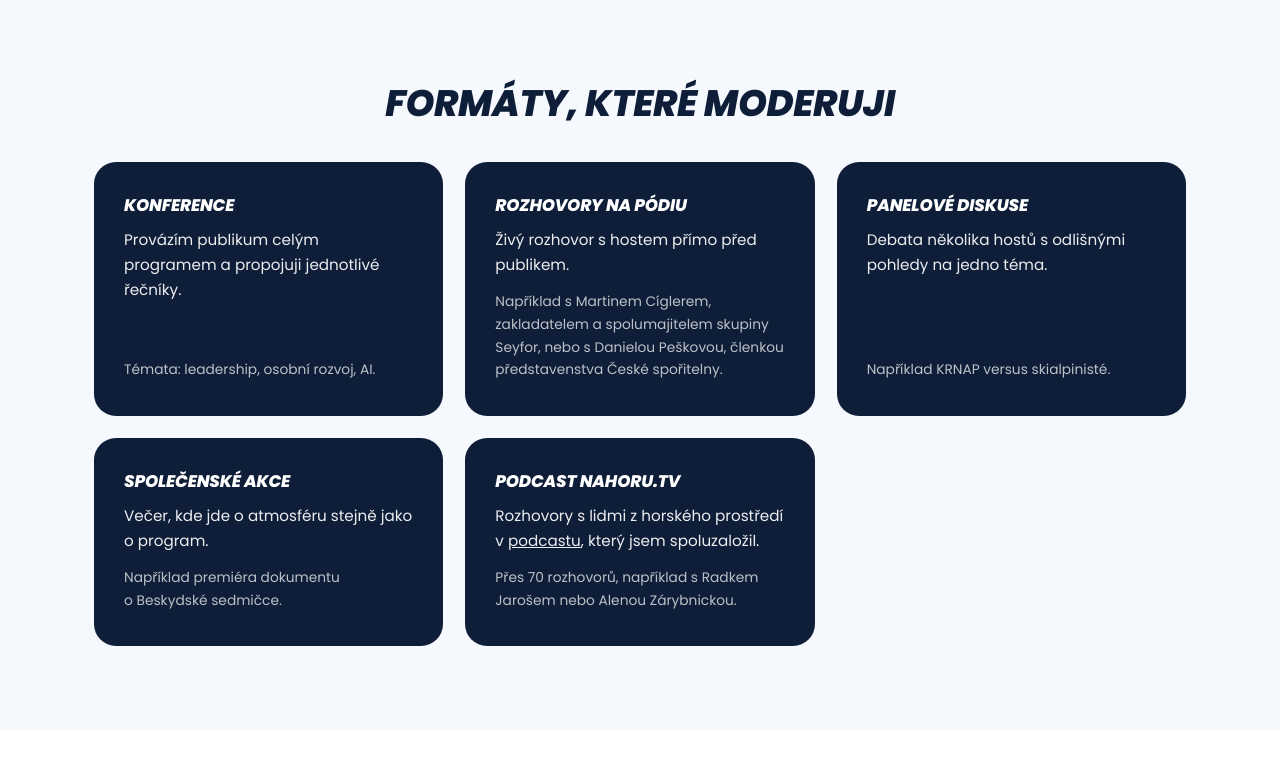
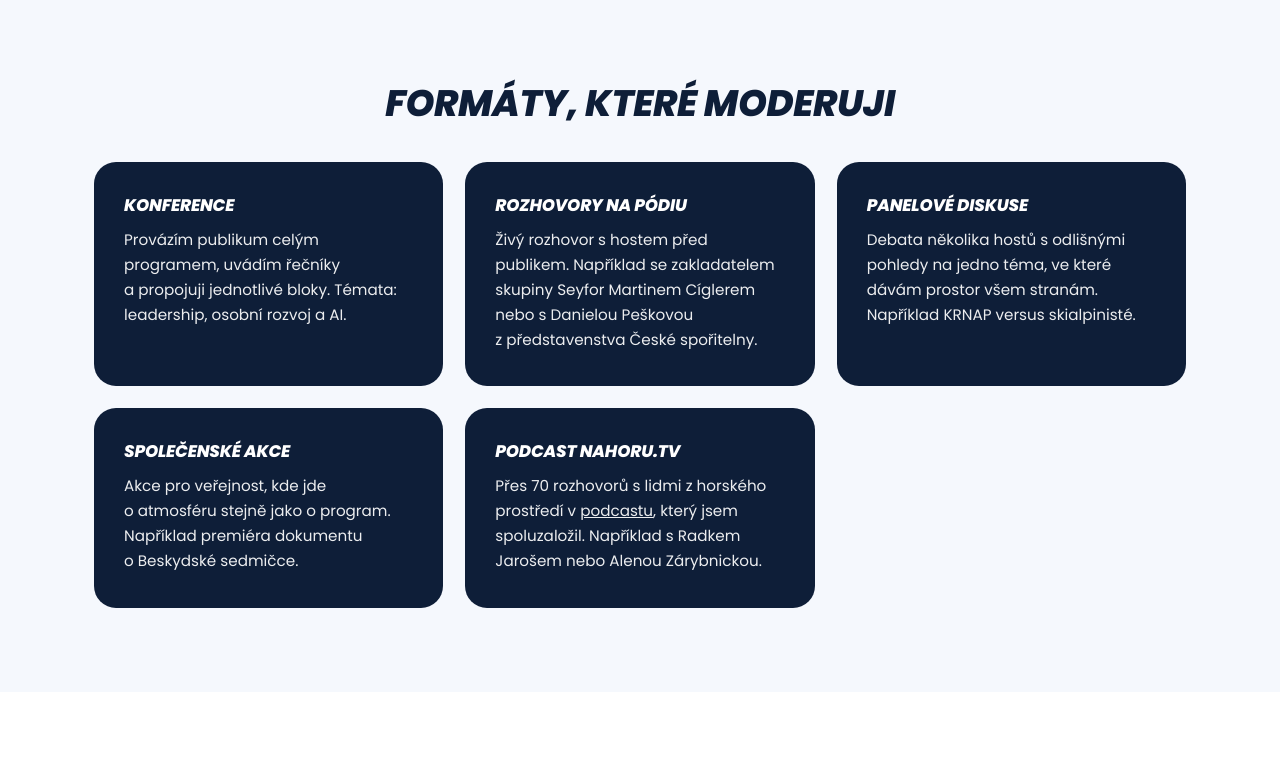
Before and after one commit to lukhavran/lukashavranek-web, a Node project: template src/pages/moderovani.njk in a window 1280 px wide. Shown: the part 794-1565 px from the top of the page. Run offline with Node 20 templates, Linux system fonts and the light colour scheme; the template is opened without the code that fills it, so the values that code supplies are empty.

Commit message:
Moderování: text karet formátů v jednom odstavci a podobně dlouhý
Úvodní věta a příklady jsou v jednom odstavci, texty karet mají na desktopu 4–5 řádků. Společenské akce: „Akce pro veřejnost“ místo „Večer“.

Co-Authored-By: Claude Opus 5.5 <noreply@anthropic.com>

```diff
--- a/src/pages/moderovani.njk
+++ b/src/pages/moderovani.njk
@@ -31,11 +31,11 @@ theme_color: "#0E1E38"
     <div class="wrap">
       <div class="center" id="formaty"><h2>Formáty, které moderuji</h2></div>
       <div class="why-grid formats">
-        <div class="why-card"><h3>Konference</h3><p>Provázím publikum celým programem a&nbsp;propojuji jednotlivé řečníky.</p><p class="ex">Témata: leadership, osobní rozvoj, AI.</p></div>
-        <div class="why-card"><h3>Rozhovory na pódiu</h3><p>Živý rozhovor s&nbsp;hostem přímo před publikem.</p><p class="ex">Například s&nbsp;Martinem Cíglerem, zakladatelem a&nbsp;spolumajitelem skupiny Seyfor, nebo s&nbsp;Danielou Peškovou, členkou představenstva České spořitelny.</p></div>
-        <div class="why-card"><h3>Panelové diskuse</h3><p>Debata několika hostů s&nbsp;odlišnými pohledy na jedno téma.</p><p class="ex">Například KRNAP versus skialpinisté.</p></div>
-        <div class="why-card"><h3>Společenské akce</h3><p>Večer, kde jde o&nbsp;atmosféru stejně jako o&nbsp;program.</p><p class="ex">Například premiéra dokumentu o&nbsp;Beskydské sedmičce.</p></div>
-        <div class="why-card"><h3>Podcast naHoru.tv</h3><p>Rozhovory s&nbsp;lidmi z&nbsp;horského prostředí v&nbsp;<a href="https://www.youtube.com/c/nahorutv" target="_blank" rel="noopener">podcastu</a>, který jsem spoluzaložil.</p><p class="ex">Přes 70 rozhovorů, například s&nbsp;Radkem Jarošem nebo Alenou Zárybnickou.</p></div>
+        <div class="why-card"><h3>Konference</h3><p>Provázím publikum celým programem, uvádím řečníky a&nbsp;propojuji jednotlivé bloky. Témata: leadership, osobní rozvoj a&nbsp;AI.</p></div>
+        <div class="why-card"><h3>Rozhovory na pódiu</h3><p>Živý rozhovor s&nbsp;hostem před publikem. Například se zakladatelem skupiny Seyfor Martinem Cíglerem nebo s&nbsp;Danielou Peškovou z&nbsp;představenstva České spořitelny.</p></div>
+        <div class="why-card"><h3>Panelové diskuse</h3><p>Debata několika hostů s&nbsp;odlišnými pohledy na jedno téma, ve které dávám prostor všem stranám. Například KRNAP versus skialpinisté.</p></div>
+        <div class="why-card"><h3>Společenské akce</h3><p>Akce pro veřejnost, kde jde o&nbsp;atmosféru stejně jako o&nbsp;program. Například premiéra dokumentu o&nbsp;Beskydské sedmičce.</p></div>
+        <div class="why-card"><h3>Podcast naHoru.tv</h3><p>Přes 70 rozhovorů s&nbsp;lidmi z&nbsp;horského prostředí v&nbsp;<a href="https://www.youtube.com/c/nahorutv" target="_blank" rel="noopener">podcastu</a>, který jsem spoluzaložil. Například s&nbsp;Radkem Jarošem nebo Alenou Zárybnickou.</p></div>
       </div>
     </div>
   </section>
```
